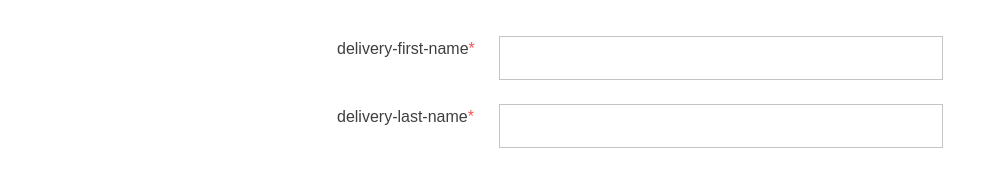
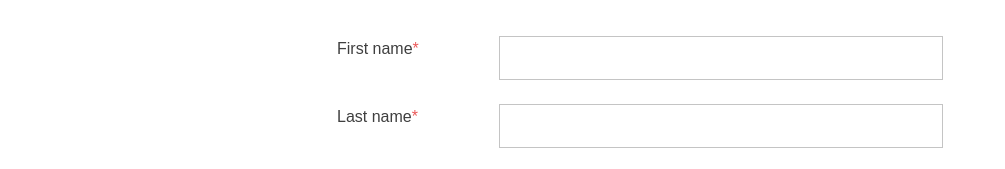
Before and after one commit to Sontenor/FLSCourse, a plain HTML site: page lesson_16/index.html in a window 1280 px wide. Shown: the part 556-725 px from the top of the page, without its empty margins (0-1005 px from the left). Drawn offline with nearby package versions, Linux system fonts and the light colour scheme.

Commit message:
Add files via upload

```diff
--- a/lesson_16/index.html
+++ b/lesson_16/index.html
@@ -42,11 +42,11 @@
 						<form class="delivery-form" action="https://jsonplaceholder.typicode.com/posts" method="post">
 							<div class="delivery-form_registration registration">
 								<div class="registration__line line">
-									<label class="line__label" for="first-name">delivery-first-name<span>*</span></label>
+									<label class="line__label" for="first-name">First name<span>*</span></label>
 									<input class="line__input" id="first-name" name="first" type="text" autocomplete="off">
 								</div>
 								<div class="registration__line line">
-									<label class="line__label" for="last-name">delivery-last-name<span>*</span></label>
+									<label class="line__label" for="last-name">Last name<span>*</span></label>
 									<input class="line__input" id="last-name" name="last" type="text" autocomplete="off">
 								</div>
 								<div class="registration__line line">
```
